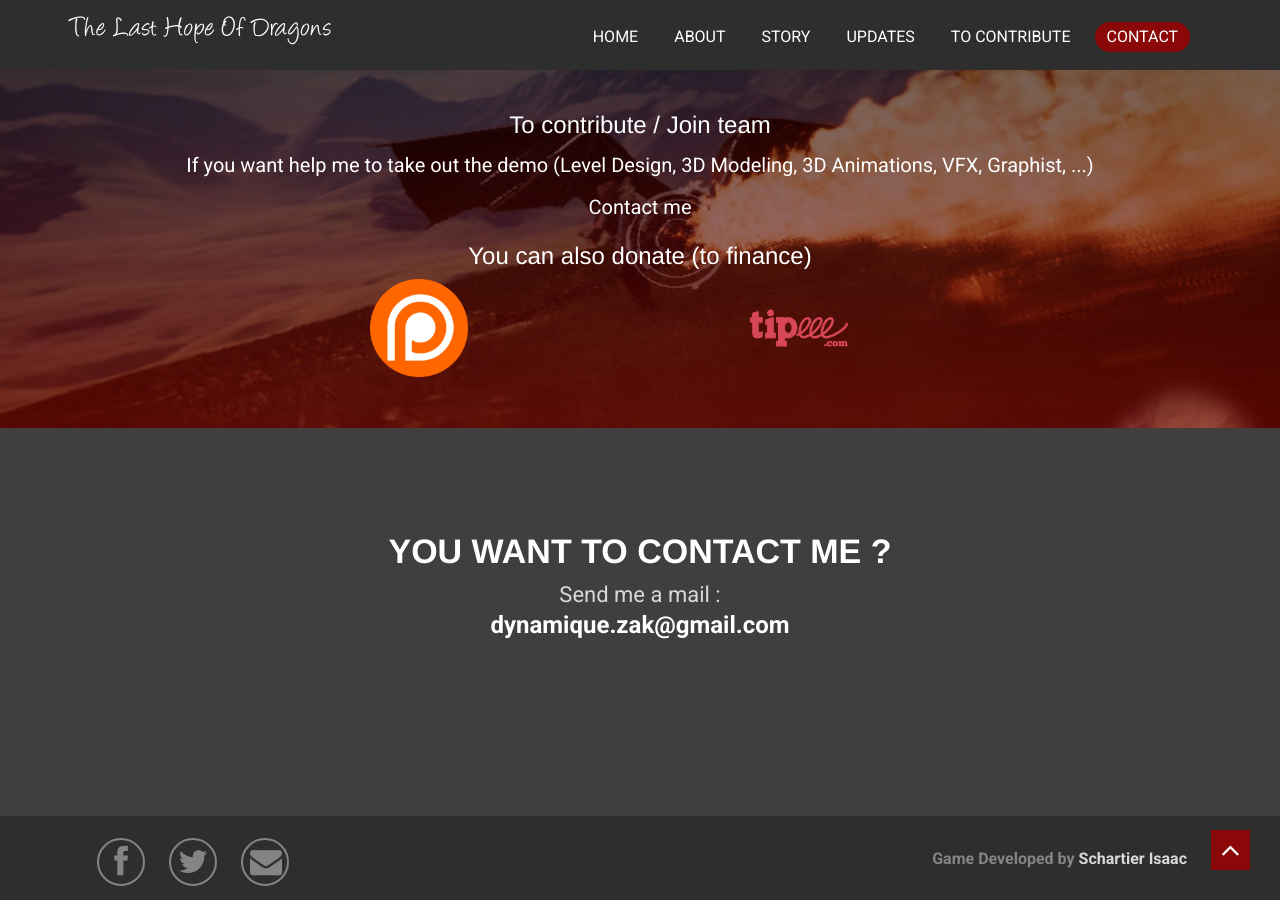
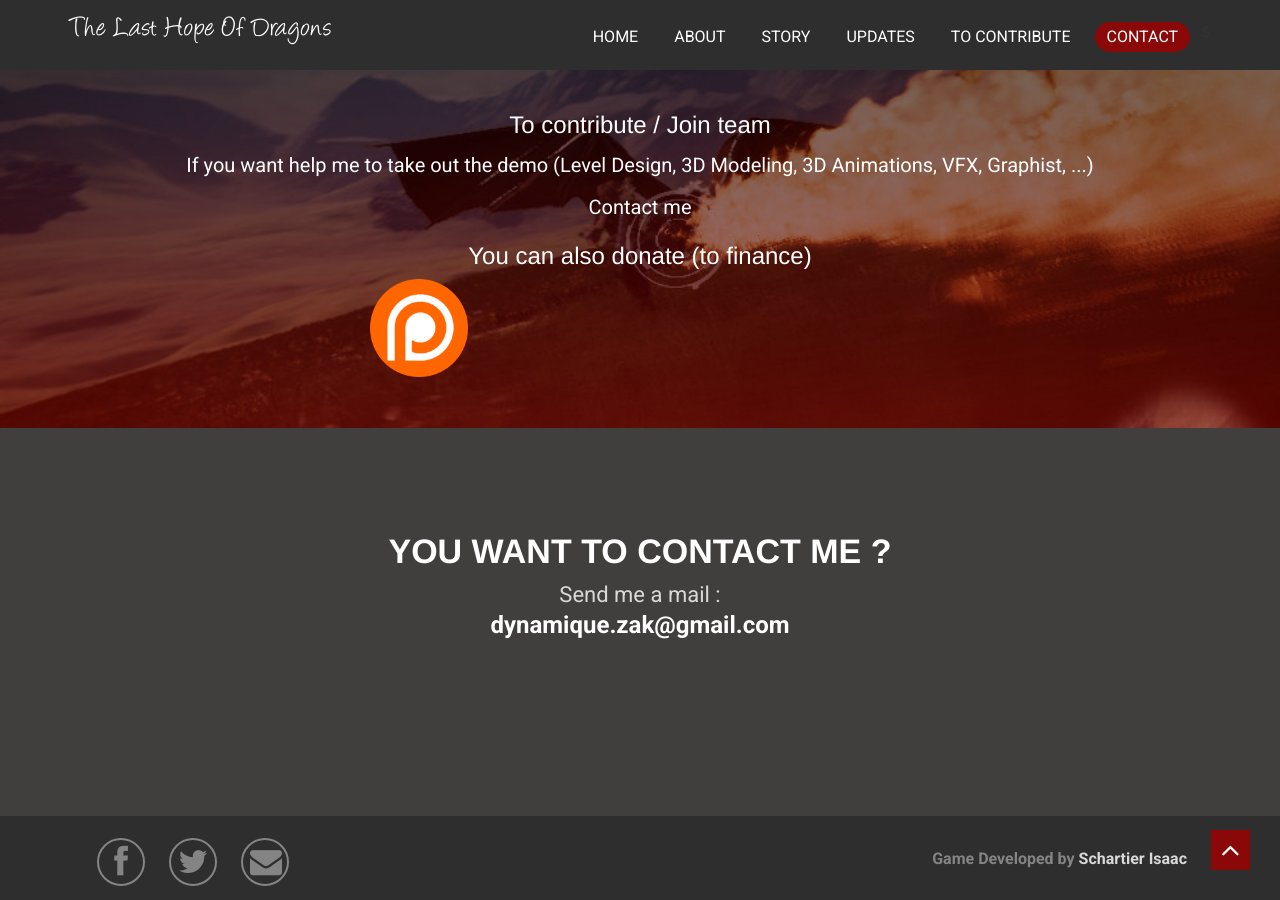
Before and after one commit to Dynamique-Zak/LastHopeOfDragons, a Jekyll site: the page built from index.html, in a window 1280 px wide and 900 px high, scrolled down 3424 px. Built offline with Jekyll 4.4.1, drawn with Linux system fonts in a browser that asks for light colours.

Commit message:
Update index.html
Remove

```diff
--- a/index.html
+++ b/index.html
@@ -117,9 +117,6 @@ layout: default
           <a href="https://www.patreon.com/dzak"><img src="{{ site.baseurl }}/assets/img/patreon-logo1.png" style="width: 98px;"></a>
         </div>
 
-        <div class="col-md-2 col-md-offset-2">
-          <a href="https://www.tipeee.com/create/the-last-hope-of-dragons"><img src="{{ site.baseurl }}/assets/img/tipee.png" style="width: 98px;"></a>
-        </div>
       </div>
     </div>
   </div>
```
